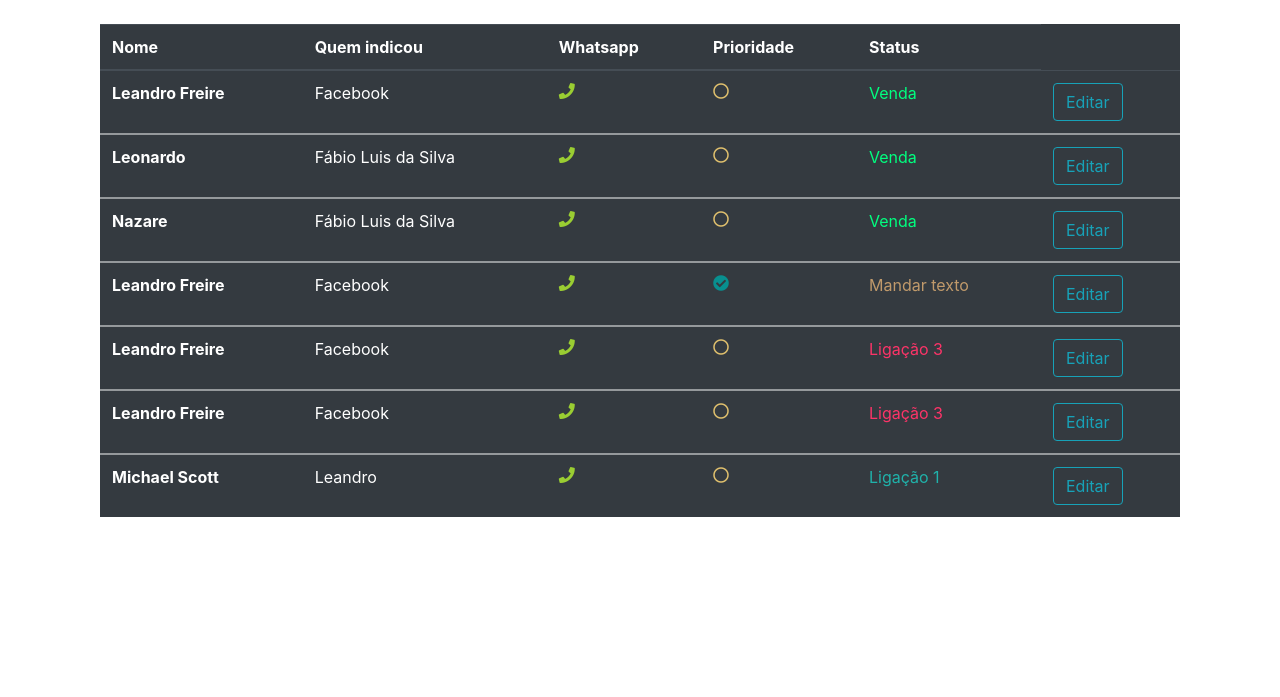
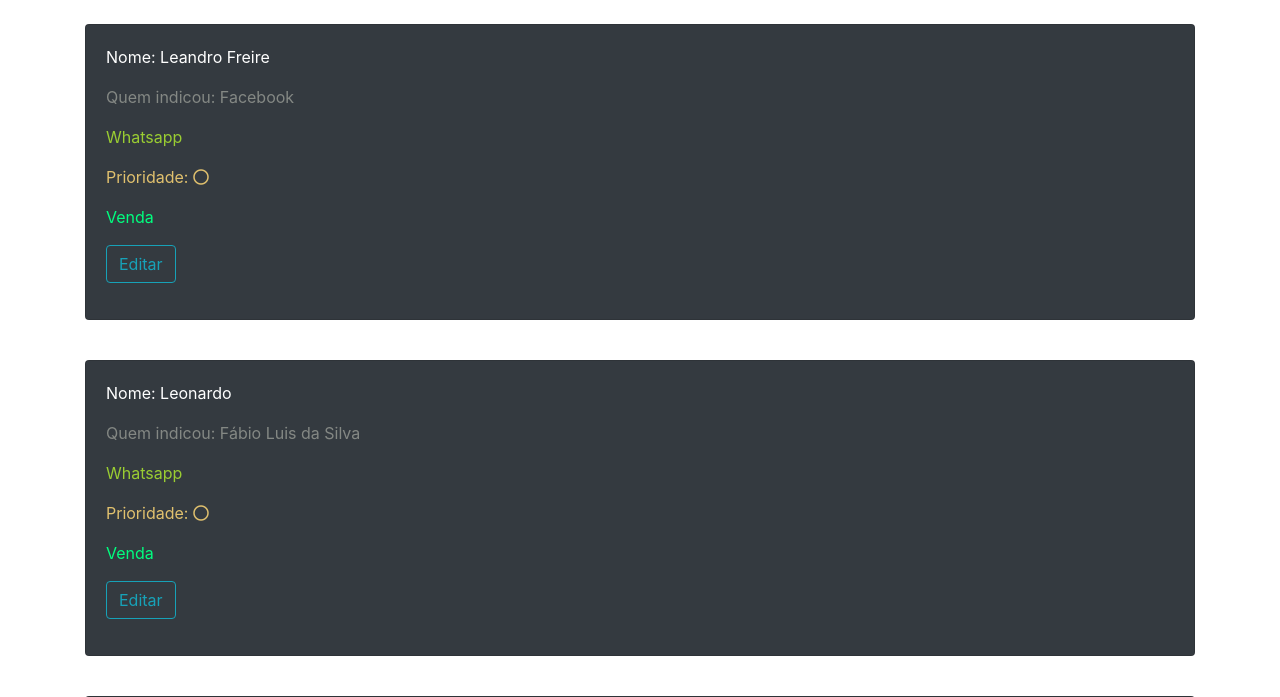
Before and after one commit to leandrofreire13/leadwsp, a Django app: page /referidos in a window 1280 px wide. Shown: the part 70-767 px from the top of the page. Run offline with Django 3.2, Linux system fonts and the light colour scheme; a user stored in the database is signed in; data comes from the database, SQL or seed files in the repository; some libraries are stand-ins or nearby versions.

Commit message:
Voltando para card

```diff
--- a/referidos/templates/referidos/lista_referidos.html
+++ b/referidos/templates/referidos/lista_referidos.html
@@ -2,44 +2,7 @@
 
 {% block content %}
 
-    <div class="container">
-        <table class="table table-dark">
-    <thead>
-        <tr>
-        <th scope="col">Nome</th>
-        <th scope="col">Quem indicou</th>
-        <th scope="col">Whatsapp</th>
-        <th scope="col">Prioridade</th>
-        <th scope="col">Status</th>
-        </tr>
-    </thead>
-    <tbody>
 {% for referido in referidos %}
-        <tr>
-        <th scope="row">{{ referido.nome }}</th>
-        <td>{{ referido.quem_indicou }}</td>
-        <td><a href="https://wa.me/{{ referido.telefone }}" target="_blank"><i class="fas fa-phone"></i></a></td>
-
-        {% if referido.prioridade == True %}
-        <td class="good">
-           <i class="fas fa-check-circle"></i>
-         </td>
-        {% else %}
-        <td class="neutral">
-            <i class="far fa-circle"></i>
-        </td>
-        {% endif %}
-
-        <td data-status="{{ referido.status }}" class="status">{{ referido.status }}</td>
-        <td><a href="{% url 'referido_edit' pk=referido.pk %}" class="btn btn-outline-info" role="button">Editar</a></td>
-        </tr>
-
-    </tbody>
-    {% endfor %}
-    </table>
-    </div>
-
-    {% comment %} {% for referido in referidos %}
 
 <div class="card text-white bg-dark mb-3">
     <div class="card-body">
@@ -65,5 +28,5 @@
 {% endfor %}
 <div>
 
-    </div> {% endcomment %}
+</div>
 {% endblock %}
```
Lines whose indentation alone changed are shown as unchanged.
